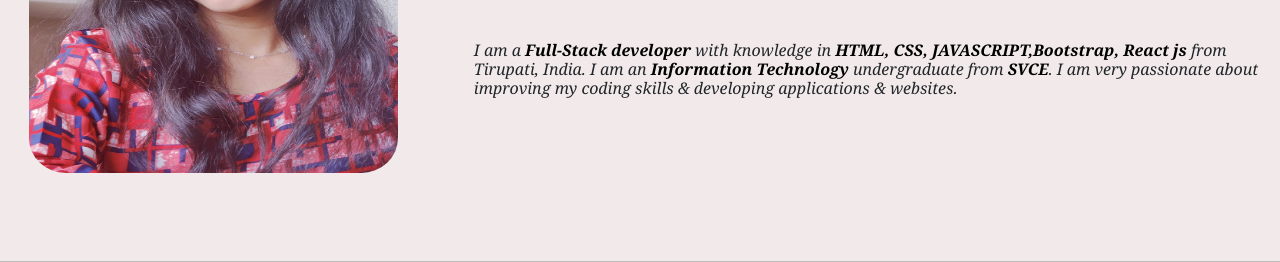
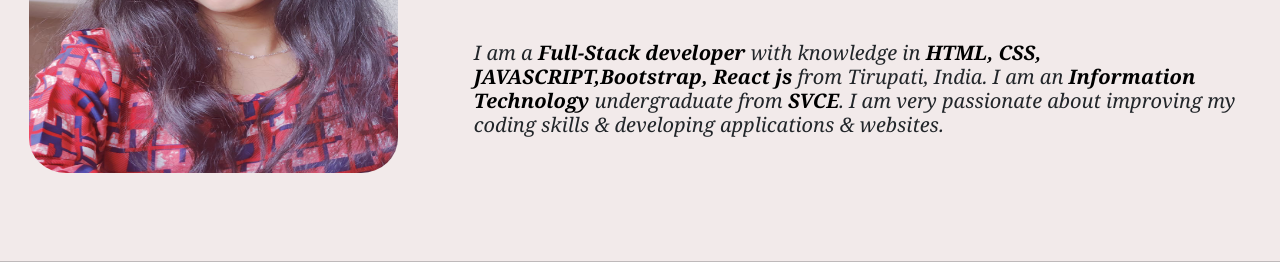
Before and after one commit to UshasriGajal/UshasriPortfolio, a plain HTML site: page index.html in a window 1280 px wide. Shown: the part 285-547 px from the top of the page. Drawn offline with nearby package versions, Linux system fonts and the light colour scheme; a small style sheet from the web is missing.

Commit message:
font size

```diff
--- a/index.html
+++ b/index.html
@@ -95,7 +95,7 @@
             </div> -->
             <br>
             <div class="bitmatter col-12 ms-2">
-                <h6 >I am a <span class="wordcolor">Full-Stack developer</span>  with knowledge in <span class="wordcolor"> HTML, CSS, JAVASCRIPT,Bootstrap, React js </span>from Tirupati, India. I am an <span class="wordcolor">Information Technology</span> undergraduate from <span class="wordcolor">SVCE</span>. I am very passionate about improving my coding skills & developing applications & websites.</h6>
+                <h5 >I am a <span class="wordcolor">Full-Stack developer</span>  with knowledge in <span class="wordcolor"> HTML, CSS, JAVASCRIPT,Bootstrap, React js </span>from Tirupati, India. I am an <span class="wordcolor">Information Technology</span> undergraduate from <span class="wordcolor">SVCE</span>. I am very passionate about improving my coding skills & developing applications & websites.</h5>
             </div>
           </div>
         </div>
```
